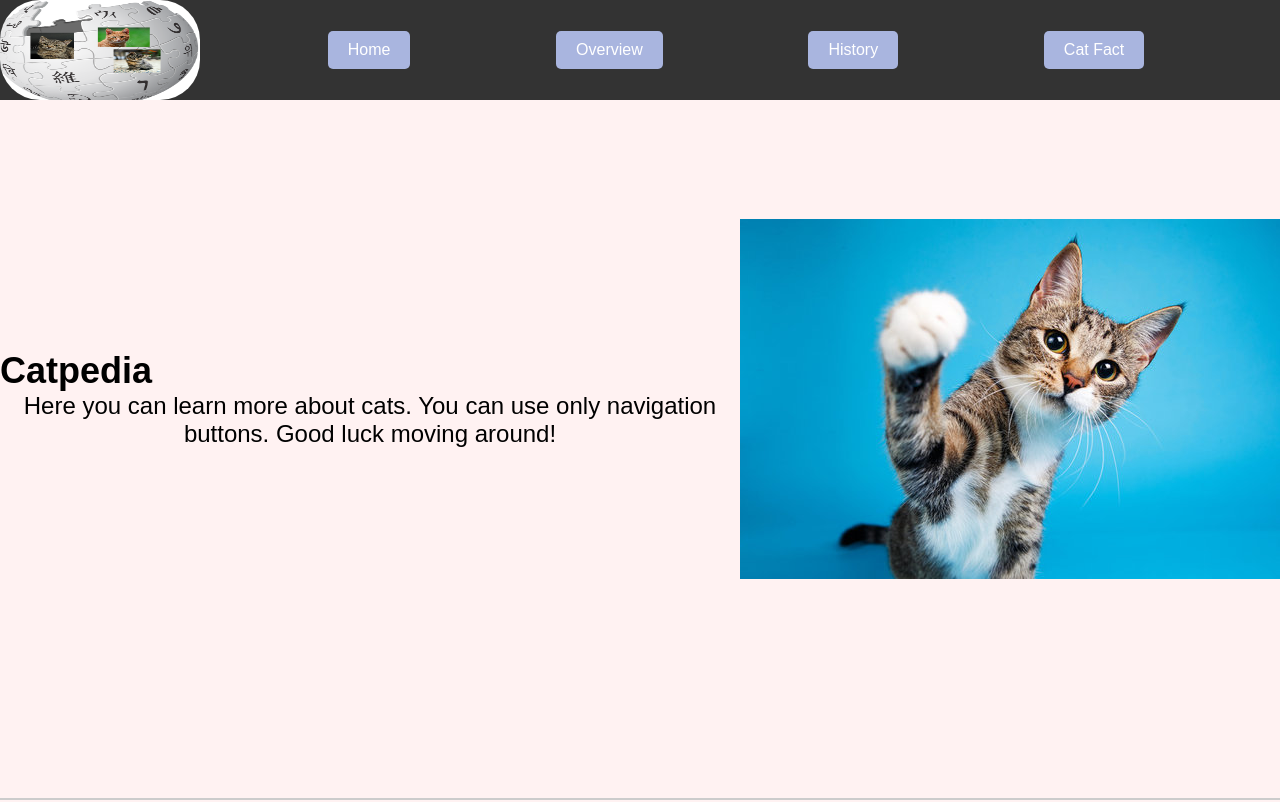
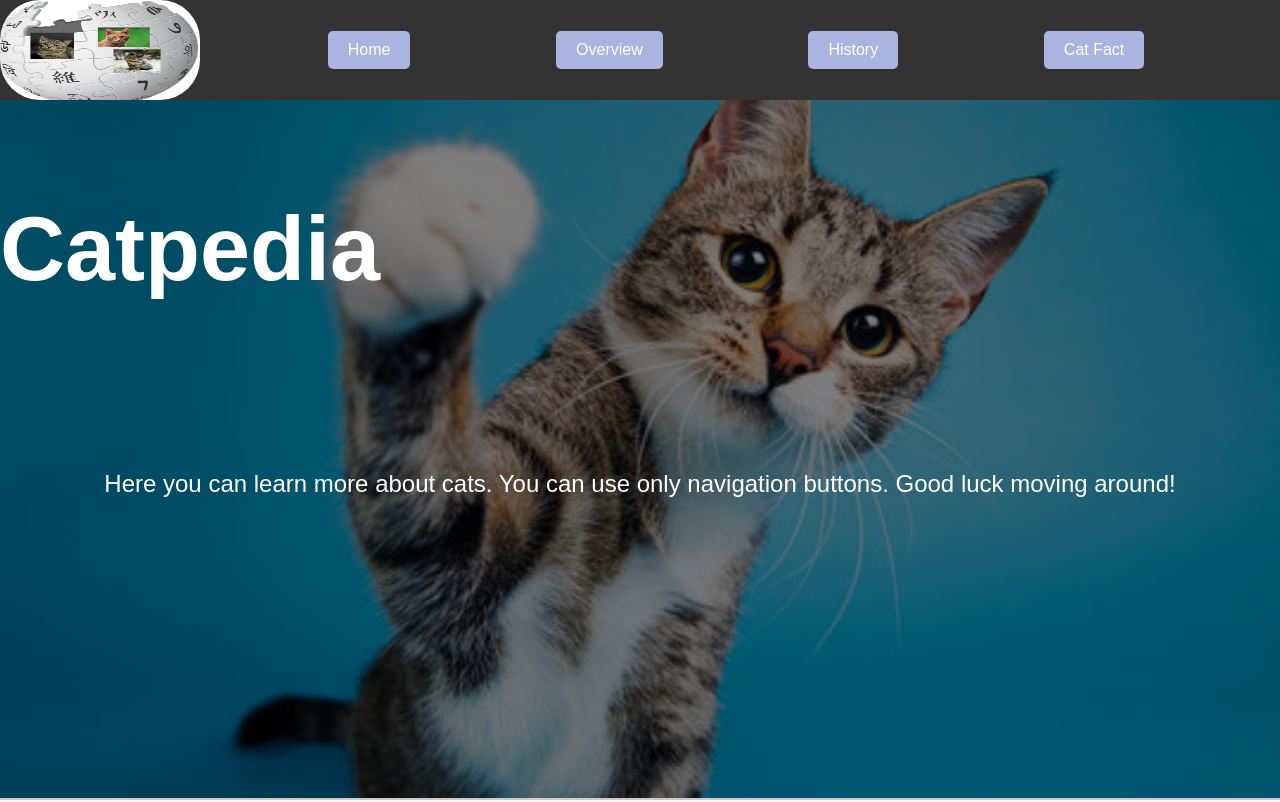
Before and after one commit to 23DP1EMozg/troll_wiki, a plain HTML site: page index.html in a window 1280 px wide. Shown: the top 802 px of the page. Drawn offline with Linux system fonts and the light colour scheme; no server answers.

Commit message:
updated hero

```diff
--- a/index.html
+++ b/index.html
@@ -24,10 +24,13 @@
     <section id="section1">
 
         <div id="title1">
-            <h2>Catpedia</h2>
-            <p>Here you can learn more about cats. You can use only navigation buttons. Good luck moving around!</p>
+            <div id="title1-top">
+                <h2>Catpedia</h2>
+            </div>
+            <div id="title1-bottom">
+                <p>Here you can learn more about cats. You can use only navigation buttons. Good luck moving around!</p>
+            </div>
         </div>
-        <img src="src/hero.jpg" alt="">
     </section>
 
     <div id="section2">
--- a/src/styles.css
+++ b/src/styles.css
@@ -62,6 +62,14 @@ body {
     overflow: hidden;
   }
 
+#section1{
+    background: linear-gradient( rgba(0, 0, 0, 0.5), rgba(0, 0, 0, 0.5) ), url(hero.jpg);
+    background-size: cover;
+    background-position: center;
+    color: white;
+
+}
+
 #section4 {
     flex-direction: column;
 }
@@ -113,7 +121,28 @@ body {
 #title1{
     display: flex;
     flex-direction: column;
-    align-items: flex-start;
+    width: 100%;
+    height: 100%;
+}
+
+#title1-top{
+    width: 100%;
+    height: 50%;
+    display: flex;
+    justify-content: left;
+    align-items: center;
+    font-size: 60px;
+    box-sizing: border-box;
+    padding-top: 100px;
+}
+
+#title1-bottom{
+    width: 100%;
+    height: 50%;
+    display: flex;
+    align-items: flex-end;
+    box-sizing: border-box;
+    padding-bottom: 300px;
     justify-content: center;
 }
 
```
